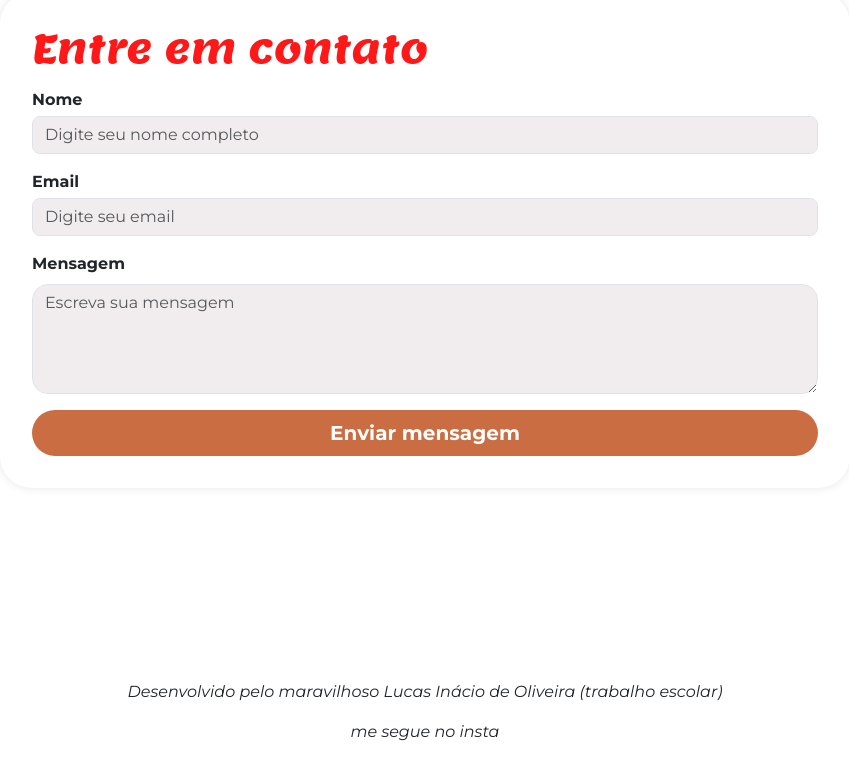
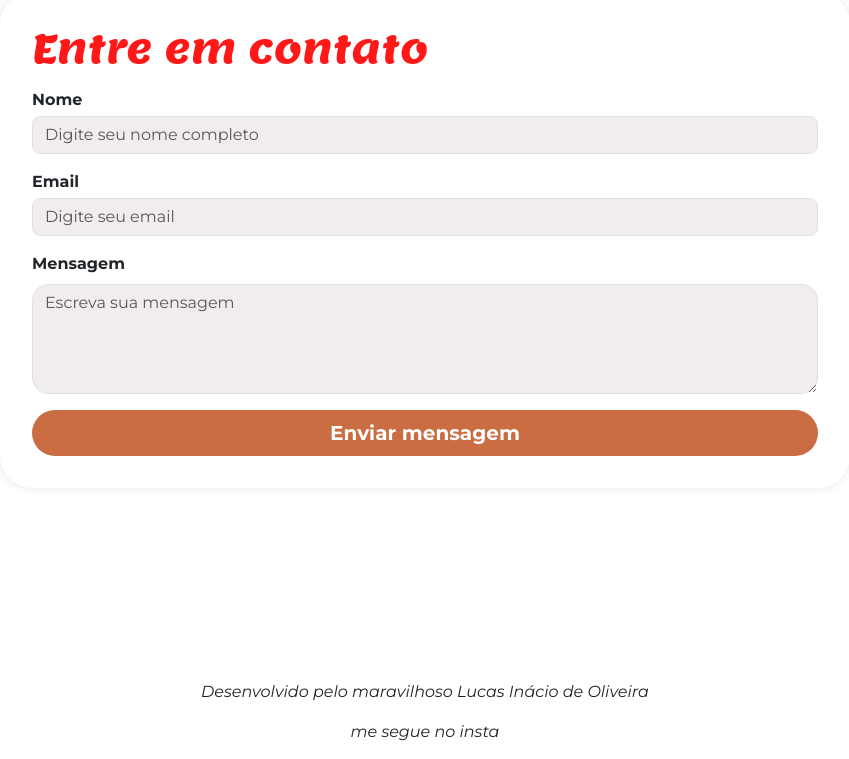
Before and after one commit to lukass3015/site-acessibilidade-final, a plain HTML site: page index.html in a window 1280 px wide. Shown: the part 3876-4635 px from the top of the page, without its empty margins (215-1064 px from the left). Drawn offline with nearby package versions, Linux system fonts and the light colour scheme.

Commit message:
Update index.html

```diff
--- a/index.html
+++ b/index.html
@@ -154,7 +154,7 @@ Roman Ibramkhalilov, e o baterista Vlad Ulasevish</p>
         </section>
     </main>
     <footer class="text-center p-3 fst-italic">
-        <p class="mt-3">Desenvolvido pelo maravilhoso Lucas Inácio de Oliveira (trabalho escolar)</p>
+        <p class="mt-3">Desenvolvido pelo maravilhoso Lucas Inácio de Oliveira </p>
         <p>me segue no insta</p>
         <i class="bi bi-instagram">lukass3015</i>
     </footer>
```
